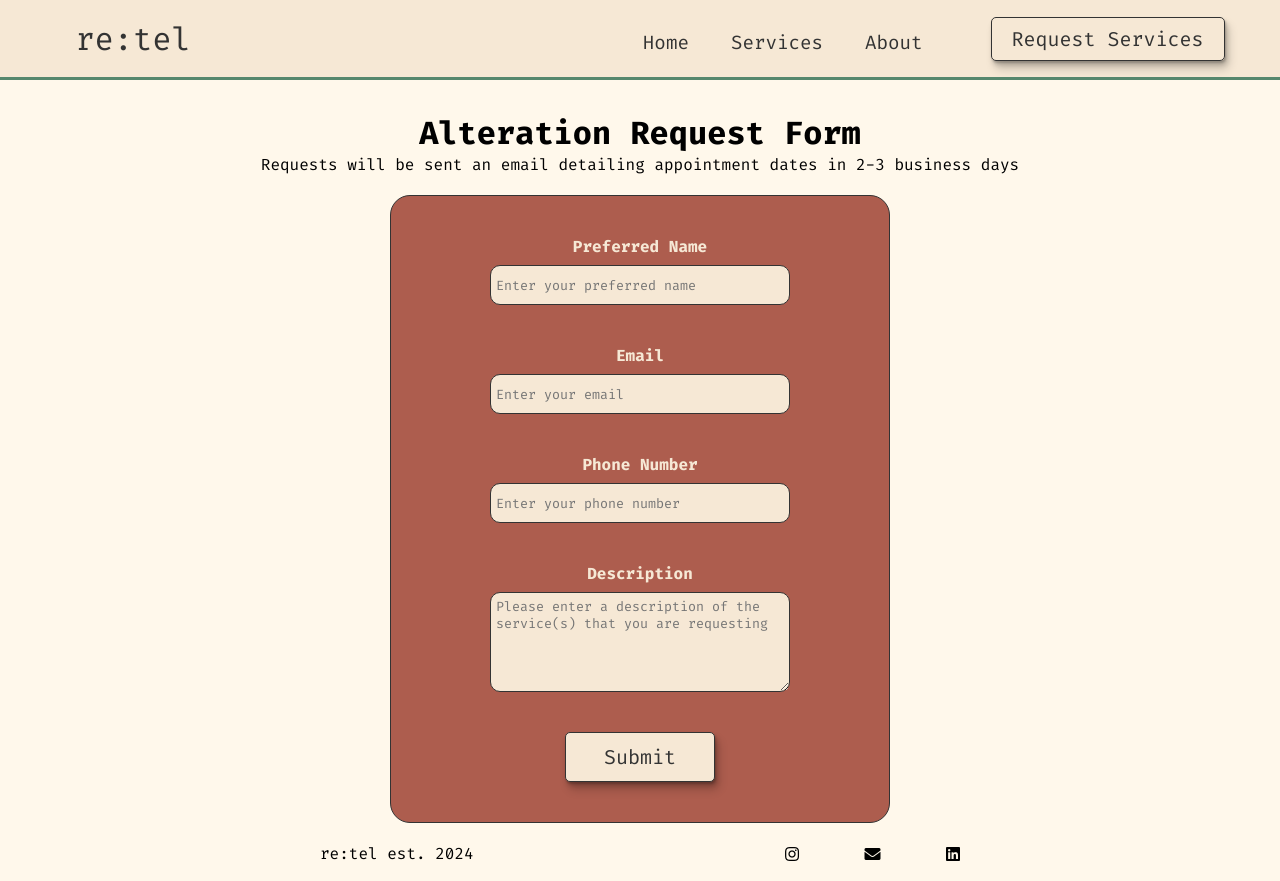
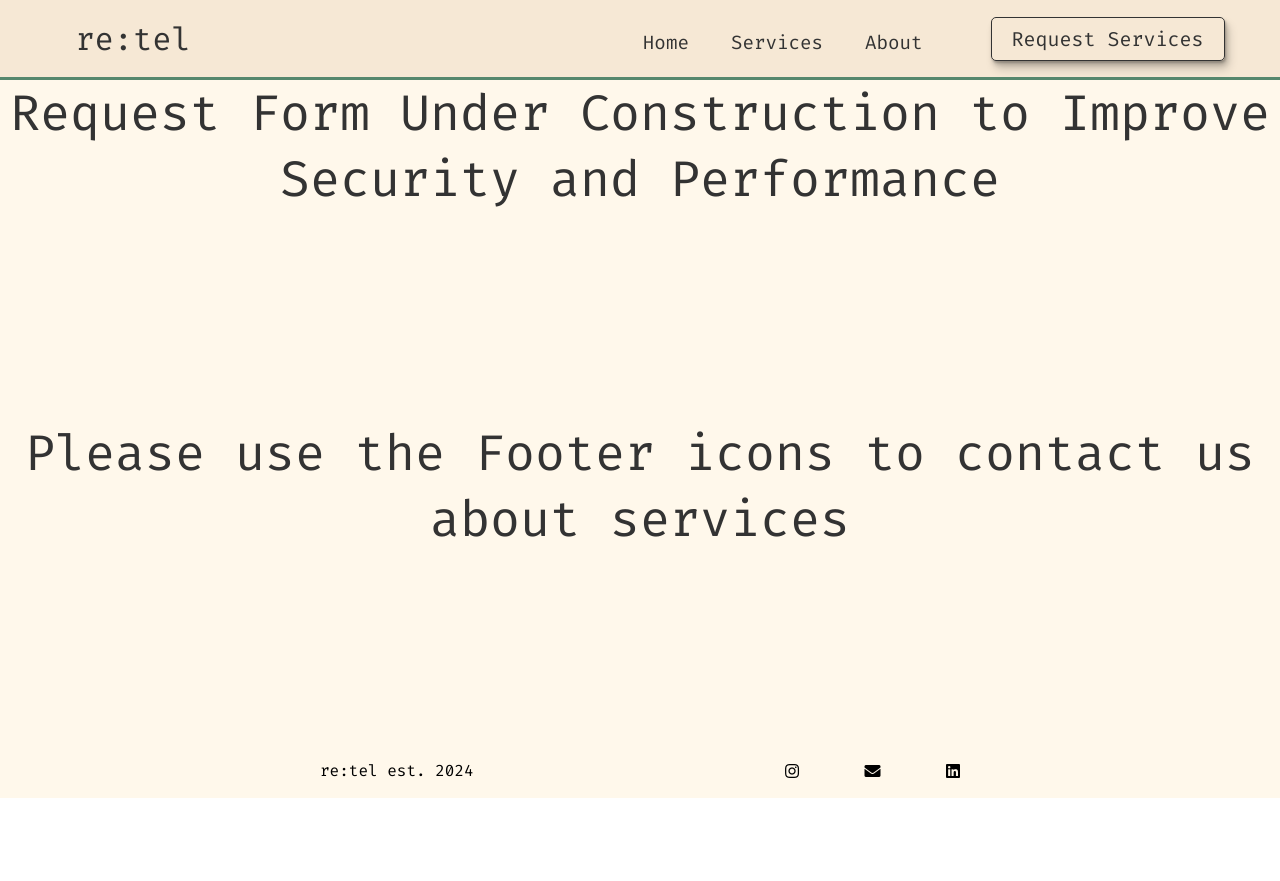
Before and after one commit to eleong1001/tailorwebapp, a React (Vite) app in the folder client/: page /sign-up in a window 1280 px wide. After the commit the page ends 800 px from the top, so only its background shows below. Built offline with nearby package versions, Linux system fonts and the light colour scheme.

Commit message:
construction foundation page added

```diff
--- a/client/src/components/AppForm.jsx
+++ b/client/src/components/AppForm.jsx
@@ -1,52 +1,47 @@
-import React from 'react'
-import { useState} from 'react'
-import axios from 'axios'
-import "./AppForm.css"
+import React from "react";
+import { useState } from "react";
+import axios from "axios";
+import "./AppForm.css";
 
 function Form() {
-
   const [formData, setFormData] = useState({
-    fullName: '',
-    email: '',
-    phoneNumber: '',
-    description: ''
-  })
-
-
+    fullName: "",
+    email: "",
+    phoneNumber: "",
+    description: "",
+  });
 
   const handleChange = (event) => {
-    const {name, value} = event.target;
-    setFormData({...formData, [name]: value});
-  }
+    const { name, value } = event.target;
+    setFormData({ ...formData, [name]: value });
+  };
 
   const handleSubmit = async (event) => {
     event.preventDefault();
     try {
-      const apiBaseUrl = process.env.REACT_APP_API_BASE_URL || 'https://localhost:5000';
+      const apiBaseUrl =
+        process.env.REACT_APP_API_BASE_URL || "https://localhost:5000";
       const response = await axios.post(`${apiBaseUrl}/api/signup`, formData);
       setFormData({
-        fullName: '',
-        email: '',
-        phoneNumber: '',
-        description: ''
+        fullName: "",
+        email: "",
+        phoneNumber: "",
+        description: "",
       });
       console.log(response.data);
     } catch (error) {
-      console.error('Error:', error);
+      console.error("Error:", error);
     }
   };
 
-
   return (
     <div className="form-container">
-      <div className='form-toplabel'>
-        <h1>
-          Alteration Request Form
-        </h1>
+      <div className="form-toplabel">
+        <h1>Alteration Request Form</h1>
         <p>
-          Requests will be sent an email detailing appointment dates in 2-3 business days
+          Requests will be sent an email detailing appointment dates in 2-3
+          business days
         </p>
-
       </div>
       <form onSubmit={handleSubmit}>
         <div className="input-container">
@@ -62,7 +57,7 @@ function Form() {
           <label htmlFor="email">Email</label>
           <input
             type="text"
-            id='email'
+            id="email"
             name="email"
             placeholder="Enter your email"
             onChange={handleChange}
@@ -71,7 +66,7 @@ function Form() {
           <label htmlFor="phoneNumber">Phone Number</label>
           <input
             type="text"
-            id='phoneNumber'
+            id="phoneNumber"
             name="phoneNumber"
             placeholder="Enter your phone number"
             onChange={handleChange}
@@ -79,21 +74,18 @@ function Form() {
           />
           <label htmlFor="description">Description</label>
           <textarea
-          id='description'
-          name="description"
-          placeholder="Please enter a description of the service(s) that you are requesting"
-          onChange={handleChange}
-          value={formData.description}
+            id="description"
+            name="description"
+            placeholder="Please enter a description of the service(s) that you are requesting"
+            onChange={handleChange}
+            value={formData.description}
           />
 
-          <input type="submit"
-          name="button"
-          value='Submit'
-          />
+          <input type="submit" name="button" value="Submit" />
         </div>
       </form>
     </div>
-  )
+  );
 }
 
-export default Form
+export default Form;
--- /dev/null
+++ b/client/src/components/Construction.css
@@ -0,0 +1,11 @@
+
+.construction-container{
+  display: grid;
+  color: #333;
+  background-color: #FFF8EB;
+  height: 85vh;
+  text-align: center;
+  font-family: "Archivo Black", sans-serif;
+  font-size: 50px;
+
+}
--- /dev/null
+++ b/client/src/components/Construction.jsx
@@ -0,0 +1,19 @@
+import "./Construction.css";
+
+import React from "react";
+
+function Construction() {
+  return (
+    <div className="construction-container">
+      <div>
+      Request Form Under Construction to Improve Security and
+      Performance
+      </div>
+      <div>
+        Please use the Footer icons to contact us about services
+      </div>
+    </div>
+  );
+}
+
+export default Construction;
--- a/client/src/components/pages/SignUp.jsx
+++ b/client/src/components/pages/SignUp.jsx
@@ -1,17 +1,17 @@
-import React, { useEffect} from "react";
-import '../../App.css'
-import AppForm from "../AppForm"
+import React, { useEffect } from "react";
+import "../../App.css";
+import AppForm from "../AppForm";
+import Construction from "../Construction";
 
-export default function SignUp(){
-
+export default function SignUp() {
   useEffect(() => {
-    window.scrollTo(0, 0)
-  }, [])
+    window.scrollTo(0, 0);
+  }, []);
 
   return (
     <>
-      <AppForm />
+      <Construction />
+      {/* <AppForm /> */}
     </>
-
-  )
+  );
 }
```
